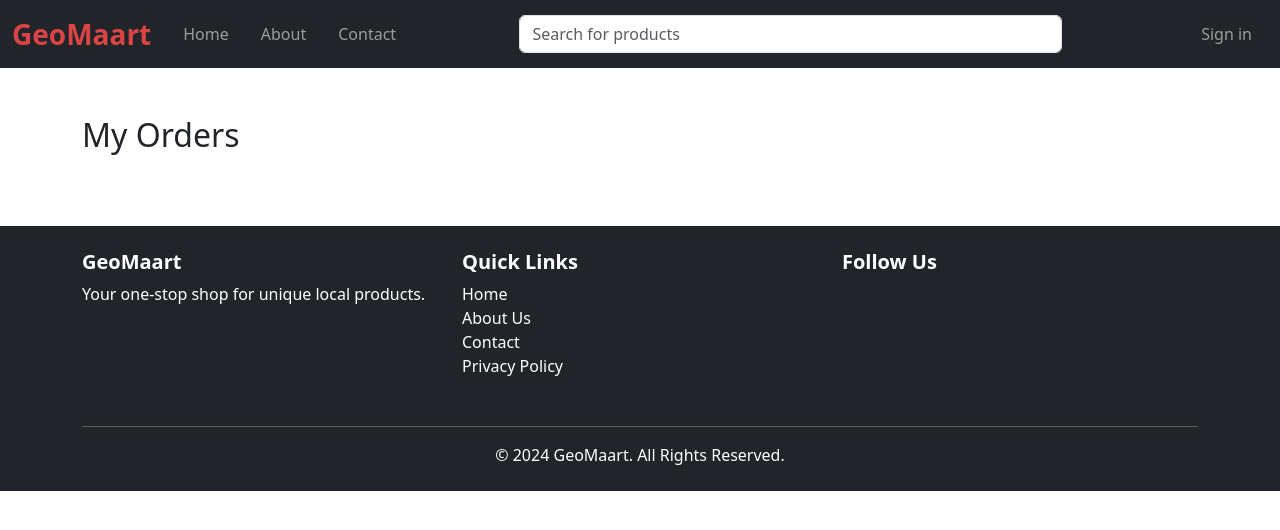
After one commit to Aswin123445/geomart, a Django app: template geomaart/templates/order/order_list.html in a window 1280 px wide. The commit adds this page. Shown: the top 530 px of the page. Run offline with Django 5.2, Linux system fonts and the light colour scheme; the template is opened without the code that fills it, so the values that code supplies are empty.

Commit message:
worked on cancel order funtionality made some bug fixes

```diff
--- a/geomaart/cart/urls.py
+++ b/geomaart/cart/urls.py
@@ -7,8 +7,6 @@ urlpatterns = [
     path('cart_page/',views.cart_page,name='cart_page'),
     path('delete_cart_item/<int:id>/',views.delete_cart_item,name='delete_cart_item'),
     path('checkout/<int:id>/',views.checkout,name='checkout'),
-
-    #place order
-    path('placeorder/<int:id>',views.placeorder,name='placeorder')
-
+    path('placeorder/<int:id>/',views.placeorder,name='placeorder'),
+    path('cancelorder/<int:id>/',views.cancelorder,name='cancelorder')
 ]
--- a/geomaart/home/urls.py
+++ b/geomaart/home/urls.py
@@ -13,5 +13,6 @@ urlpatterns = [
     path('set_primary_address/<int:id>/',views.set_primary_address,name='set_primary_address'),
     path('delete_address/<int:id>/',views.delete_address,name='delete_address'),
     path('eidt_address/<int:id>/',views.edit_address,name='edit_address'),
-
+    path('order_list/',views.order_list,name='order_list'),
+    path('order_details/<int:id>',views.order_details,name='order_details')
 ]
--- /dev/null
+++ b/geomaart/templates/order/order_list.html
@@ -0,0 +1,135 @@
+<!DOCTYPE html>
+<html lang="en">
+<head>
+  <meta charset="UTF-8">
+  <meta name="viewport" content="width=device-width, initial-scale=1.0">
+  <title>Order List</title>
+  <link href="https://cdn.jsdelivr.net/npm/bootstrap@5.3.0-alpha1/dist/css/bootstrap.min.css" rel="stylesheet">
+</head>
+<body>
+    <nav class="navbar navbar-expand-lg navbar-dark bg-dark">
+        <div class="container-fluid">
+            <!-- Brand Name -->
+            <a class="navbar-brand fw-bold fs-3" href="#" style="color: #DB4444;">GeoMaart</a>
+            <!-- Toggler for Mobile -->
+            <button class="navbar-toggler" type="button" data-bs-toggle="collapse" data-bs-target="#navbarNav" aria-controls="navbarNav" aria-expanded="false" aria-label="Toggle navigation">
+                <span class="navbar-toggler-icon"></span>
+            </button>
+
+            <div class="collapse navbar-collapse" id="navbarNav">
+                <ul class="navbar-nav me-auto">
+                    <!-- Left Aligned Links -->
+                    <li class="nav-item">
+                        <a class="nav-link px-3" href="#">Home</a>
+                    </li>
+                    <li class="nav-item">
+                        <a class="nav-link px-3" href="#">About</a>
+                    </li>
+                    <li class="nav-item">
+                        <a class="nav-link px-3" href="#">Contact</a>
+                    </li>
+                </ul>
+
+                <!-- Search Bar in the Middle -->
+                <form class="d-flex mx-auto w-50">
+                    <input class="form-control me-2" type="search" id="searchInput" placeholder="Search for products" aria-label="Search">
+                </form>
+
+                <!-- Right Aligned Links -->
+                <ul class="navbar-nav ms-auto">
+                    {% if user.is_authenticated %}
+                        <!-- Dropdown for Account -->
+                        <li class="nav-item dropdown">
+                            <a class="nav-link dropdown-toggle px-3 d-flex align-items-center" href="#" id="accountDropdown" role="button" data-bs-toggle="dropdown" aria-expanded="false">
+                                <i class="bi bi-person-circle me-2"></i>Account
+                            </a>
+                            <ul class="dropdown-menu dropdown-menu-end" aria-labelledby="accountDropdown">
+                                <li>
+                                    <a class="dropdown-item" href="{% url 'home:user_profile' %}">
+                                        <i class="bi bi-person me-2"></i>Profile
+                                    </a>
+                                </li>
+                                <li>
+                                    <a class="dropdown-item" href="{% url 'accounts:signout' %}">
+                                        <i class="bi bi-box-arrow-right me-2"></i>Logout
+                                    </a>
+                                </li>
+                            </ul>
+                        </li>
+                    {% else %}
+                        <!-- Sign in Button for Non-Authenticated Users -->
+                        <li class="nav-item">
+                            <a class="nav-link px-3" href="{% url 'accounts:signin' %}">
+                                <i class="bi bi-box-arrow-in-right me-2"></i>Sign in
+                            </a>
+                        </li>
+                    {% endif %}
+                </ul>
+            </div>
+        </div>
+    </nav>
+  <div class="container my-5">
+    <h2 class="mb-4">My Orders</h2>
+
+    <!-- Order List -->
+    <div class="row">
+      {% if order %}
+      {% for ord in order %}
+      <!-- Single Order Card -->
+      <div class="col-md-6 mb-4">
+        <div class="card">
+          <div class="card-header bg-danger text-white d-flex justify-content-between">
+            <span>Order {{ord.id}}</span>
+            <span
+             class="badge {% if ord.status == 1 or ord.status == 2 or ord.status == 3 %}bg-warning{% elif ord.status == 4 %}bg-success {%else%} bg-dark {%endif%}"
+            >
+            {{ord.get_status_display}}
+          </span>
+          </div>
+          <div class="card-body">
+            <p class="mb-2"><strong>Date:</strong> {{ord.created_at}}</p>
+            <p class="mb-2"><strong>Total:</strong> {{ord.total_amount}}</p>
+            <p class="mb-2"><strong>Items:</strong> {{ord.items.all|length}}</p>
+            <div class="d-flex justify-content-between">
+              <a href="{% url 'home:order_details' ord.id %}" class="btn btn-sm btn-success">View Details</a>
+              <!-- <a href="#" class="btn btn-sm btn-outline-secondary">Download Invoice</a> -->
+            </div>
+          </div>
+        </div>
+      </div>
+      {% endfor %}
+      {% endif %}
+
+      <!-- More Orders can be added similarly -->
+    </div>
+  </div>
+  <footer class="footer bg-dark text-white py-4">
+    <div class="container">
+        <div class="row">
+            <div class="col-md-4 mb-3">
+                <h5 class="fw-bold">GeoMaart</h5>
+                <p>Your one-stop shop for unique local products.</p>
+            </div>
+            <div class="col-md-4 mb-3">
+                <h5 class="fw-bold">Quick Links</h5>
+                <ul class="list-unstyled">
+                    <li><a href="#" class="text-white text-decoration-none">Home</a></li>
+                    <li><a href="#" class="text-white text-decoration-none">About Us</a></li>
+                    <li><a href="#" class="text-white text-decoration-none">Contact</a></li>
+                    <li><a href="#" class="text-white text-decoration-none">Privacy Policy</a></li>
+                </ul>
+            </div>
+            <div class="col-md-4">
+                <h5 class="fw-bold">Follow Us</h5>
+                <a href="#" class="text-white me-3"><i class="bi bi-facebook"></i></a>
+                <a href="#" class="text-white me-3"><i class="bi bi-twitter"></i></a>
+                <a href="#" class="text-white me-3"><i class="bi bi-instagram"></i></a>
+            </div>
+        </div>
+        <hr class="bg-white">
+        <p class="mb-0 text-center">&copy; 2024 GeoMaart. All Rights Reserved.</p>
+    </div>
+</footer>
+  <script src="https://cdn.jsdelivr.net/npm/bootstrap@5.3.0-alpha1/dist/js/bootstrap.bundle.min.js"></script>
+</body>
+</html>
```
Also changed, not shown: geomaart/cart/models.py (+7 -1 lines), geomaart/cart/views.py (+23 -2 lines), geomaart/home/views.py (+16 -0 lines), geomaart/templates/cart/cart_page.html (+9 -0 lines), geomaart/templates/home/home_page.html (+6 -1 lines), geomaart/templates/order/order_details.html (added, +220 -0 lines), geomaart/cart/migrations/0007_order_is_canceled_order_refund_status_and_more.py (added), geomaart/cart/migrations/0008_alter_order_refund_status.py (added).
